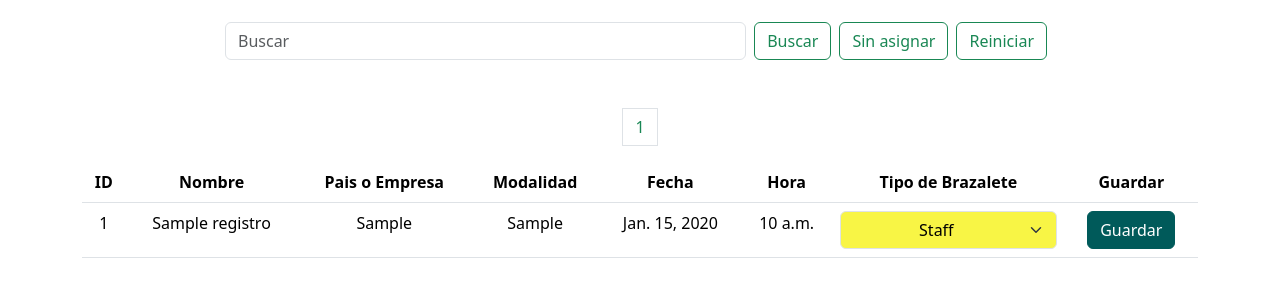
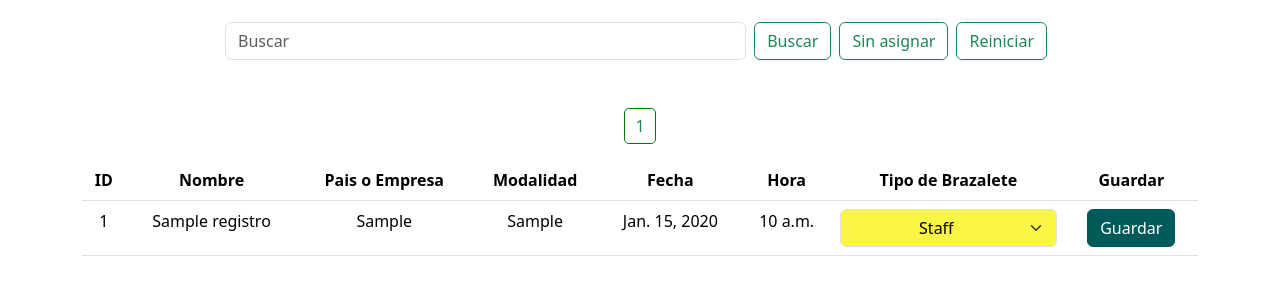
Before and after one commit to DanielAlegriaLino/pulseras_register, a Django app: page /registros/ in a window 1280 px wide. Shown: the part 213-513 px from the top of the page. Run offline with Django 5.2, Linux system fonts and the light colour scheme; tables that the repository leaves empty hold one stand-in row (values such as "Sample post"); some libraries are stand-ins or nearby versions.

Commit message:
Add the styles for the pagination

```diff
--- a/ProjectComunadesExtranjeras/static/styles/registers.css
+++ b/ProjectComunadesExtranjeras/static/styles/registers.css
@@ -44,3 +44,19 @@ select option[value="6"]{
 .highlight{
     color: #005a5a !important;;
 }
+
+.pagination a.page-link {
+    color: green;
+    border: 1px solid green;
+    margin: 0 5px;
+    padding: 5px 10px;
+    text-decoration: none;
+    border-radius: 5px;
+    transition: background-color 0.3s, color 0.3s;
+}
+
+.pagination a.page-link.current {
+    color: green;
+    background-color: green;
+    border: 1px solid green;
+}
```
